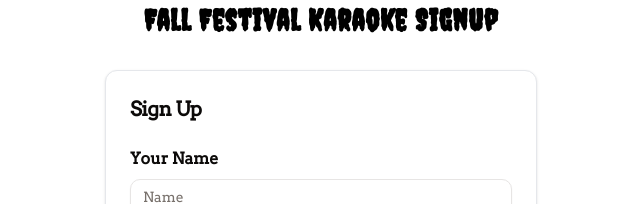
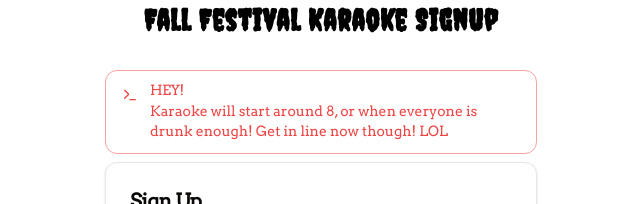
Before and after one commit to dclark27/fall-festival-karaoke, a Next.js app: page / in a window 1280 px wide. Shown: the part 138-342 px from the top of the page, without its empty margins (319-959 px from the left). Built offline with nearby package versions, Linux system fonts and the light colour scheme; no server answers; the database is empty.

Commit message:
chore: add alert about when it starts

```diff
--- a/app/page.tsx
+++ b/app/page.tsx
@@ -3,6 +3,8 @@
 import Image from "next/image";
 import { getSignups } from "./actions";
 import { ModeToggle } from "@/components/ui/mode-toggle";
+import { Alert, AlertDescription, AlertTitle } from "@/components/ui/alert";
+import { Terminal } from "lucide-react";
 
 export default async function Page() {
   const signups = await getSignups();
@@ -24,6 +26,14 @@
         <h1 className="text-3xl font-bold text-center mb-8 dark:text-orange font-serif tracking-wide">
           Fall Festival Karaoke Signup
         </h1>
+        <Alert variant={"destructive"} className="mb-2">
+          <Terminal className="h-4 w-4" />
+          <AlertTitle>HEY!</AlertTitle>
+          <AlertDescription>
+            Karaoke will start around 8, or when everyone is drunk enough! Get
+            in line now though! LOL
+          </AlertDescription>
+        </Alert>
         <SignUpForm />
       </main>
       <SignUpList signups={signups} />
--- /dev/null
+++ b/components/ui/alert.tsx
@@ -0,0 +1,59 @@
+import * as React from "react"
+import { cva, type VariantProps } from "class-variance-authority"
+
+import { cn } from "@/lib/utils"
+
+const alertVariants = cva(
+  "relative w-full rounded-lg border px-4 py-3 text-sm [&>svg+div]:translate-y-[-3px] [&>svg]:absolute [&>svg]:left-4 [&>svg]:top-4 [&>svg]:text-foreground [&>svg~*]:pl-7",
+  {
+    variants: {
+      variant: {
+        default: "bg-background text-foreground",
+        destructive:
+          "border-destructive/50 text-destructive dark:border-destructive [&>svg]:text-destructive",
+      },
+    },
+    defaultVariants: {
+      variant: "default",
+    },
+  }
+)
+
+const Alert = React.forwardRef<
+  HTMLDivElement,
+  React.HTMLAttributes<HTMLDivElement> & VariantProps<typeof alertVariants>
+>(({ className, variant, ...props }, ref) => (
+  <div
+    ref={ref}
+    role="alert"
+    className={cn(alertVariants({ variant }), className)}
+    {...props}
+  />
+))
+Alert.displayName = "Alert"
+
+const AlertTitle = React.forwardRef<
+  HTMLParagraphElement,
+  React.HTMLAttributes<HTMLHeadingElement>
+>(({ className, ...props }, ref) => (
+  <h5
+    ref={ref}
+    className={cn("mb-1 font-medium leading-none tracking-tight", className)}
+    {...props}
+  />
+))
+AlertTitle.displayName = "AlertTitle"
+
+const AlertDescription = React.forwardRef<
+  HTMLParagraphElement,
+  React.HTMLAttributes<HTMLParagraphElement>
+>(({ className, ...props }, ref) => (
+  <div
+    ref={ref}
+    className={cn("text-sm [&_p]:leading-relaxed", className)}
+    {...props}
+  />
+))
+AlertDescription.displayName = "AlertDescription"
+
+export { Alert, AlertTitle, AlertDescription }
```
